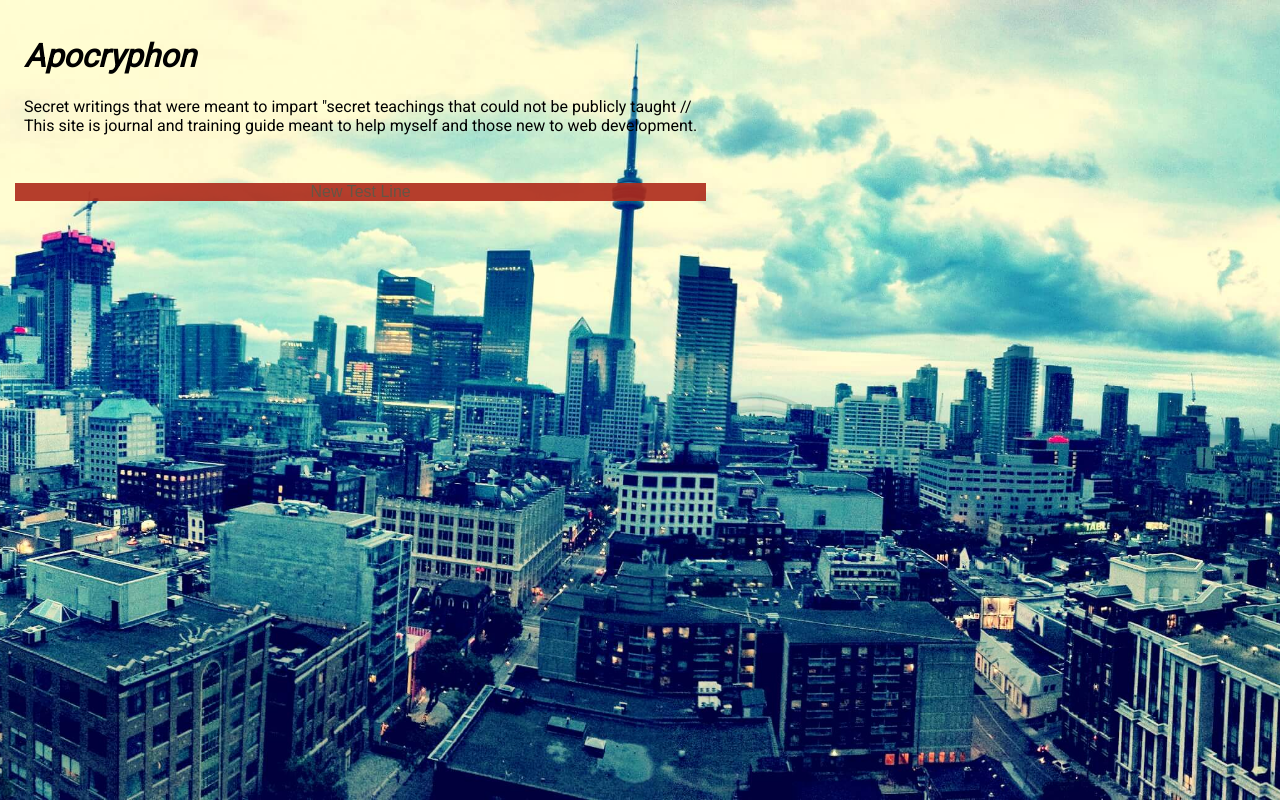
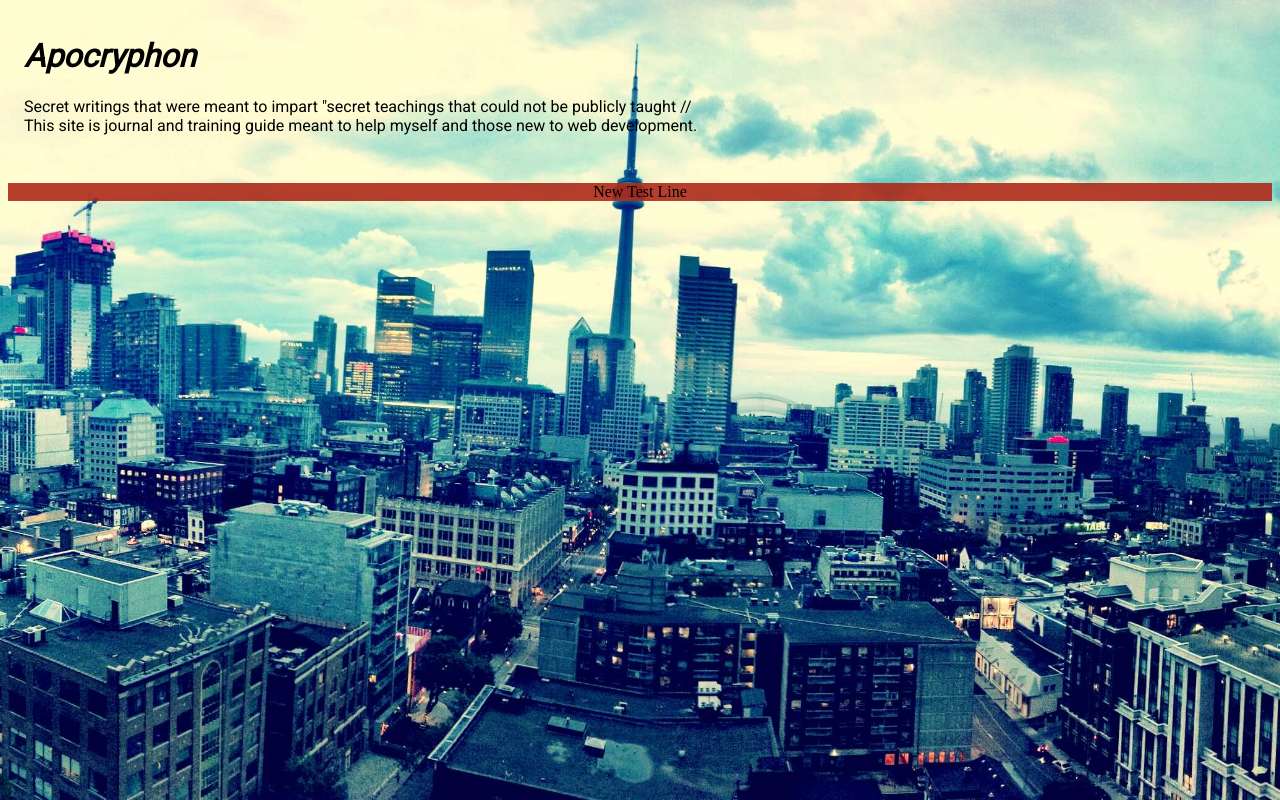
Before and after one commit to Roynsky/Test, a plain HTML site: page index.html in a window 1280 px wide. Drawn offline with Linux system fonts and the light colour scheme.

Commit message:
Update index.html

```diff
--- a/index.html
+++ b/index.html
@@ -11,7 +11,7 @@
       background-size: cover;
       background-attachment: fixed;
       background-position: center;
-      position: absolute;
+
 
 
 
@@ -35,11 +35,7 @@
     #test2{
       background: rgba(173,42,26, 0.9);
     text-align: center;
-	    margin: 1%;
-	  * {
-				font-family: Arial, Verdana, sans-serif;
-				color: #665544;
-				text-align: center;}
+
     }
 
   </style>
```
